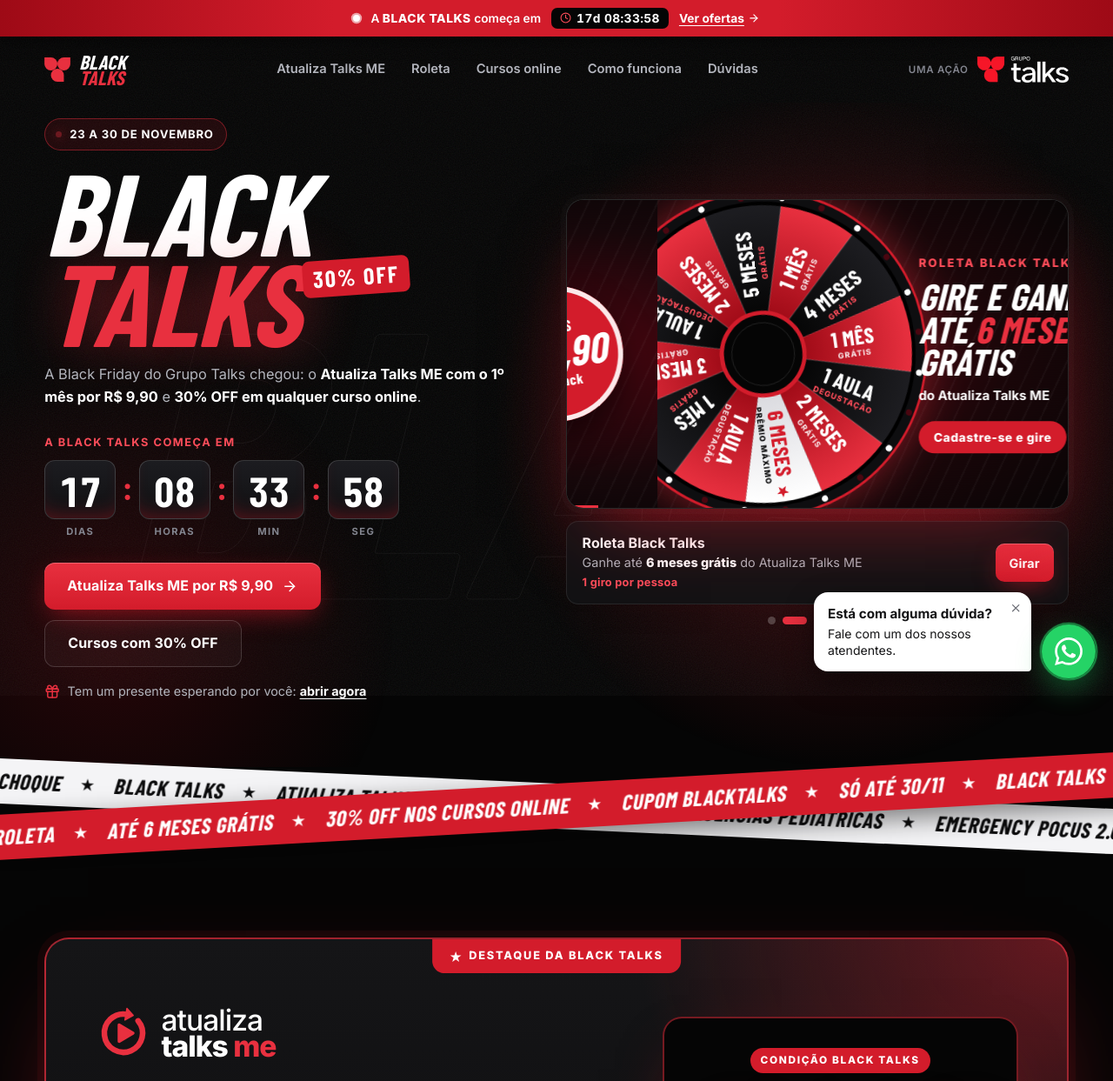
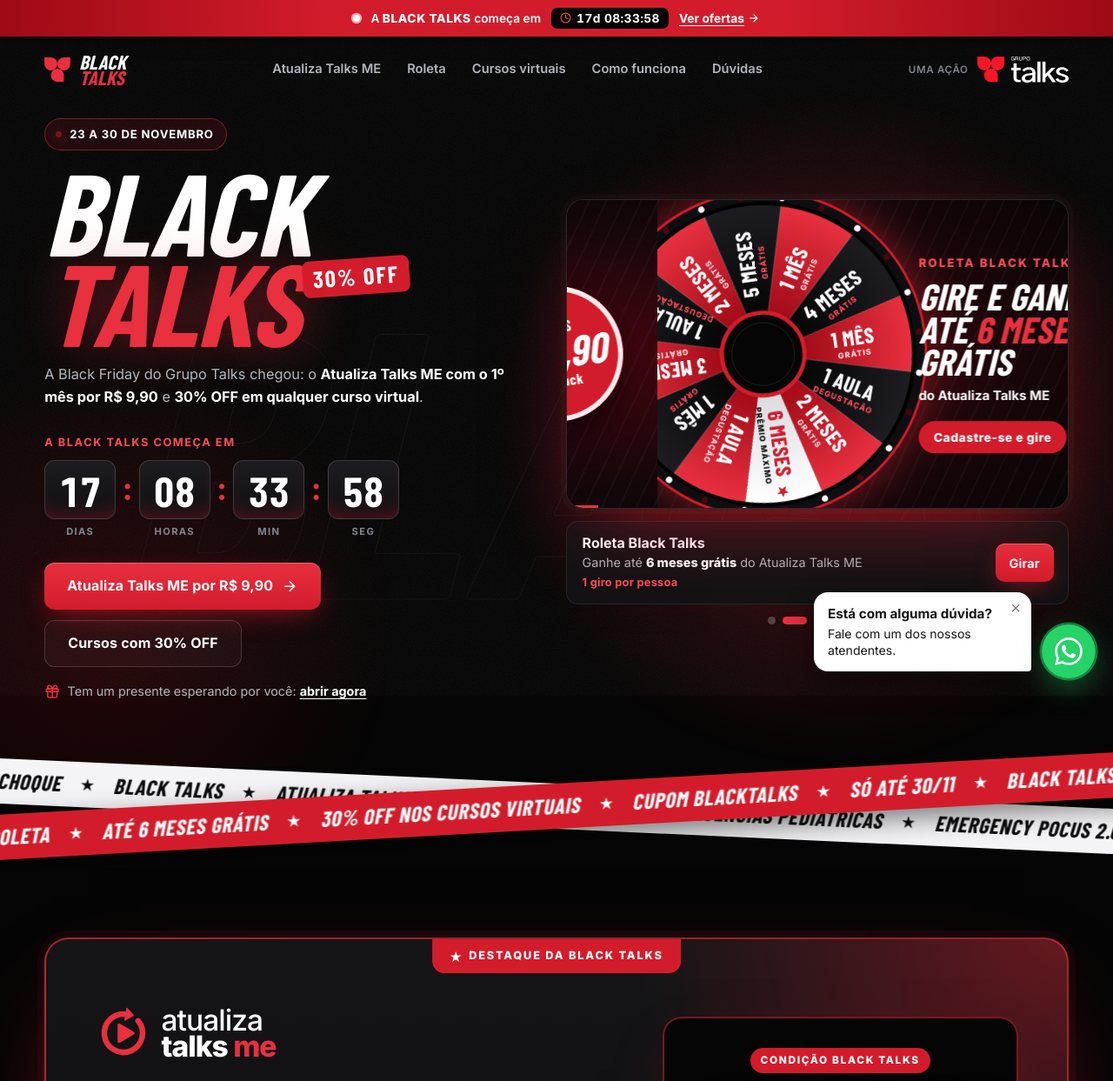
Before and after one commit to gtalksmkt/black-talks-2027, a plain HTML site: page index.html in a window 1280 px wide. Shown: the top 1243 px of the page at 87% size. Drawn offline with nearby package versions, Linux system fonts and the light colour scheme; a web font is replaced by a local one.

Commit message:
Troca "cursos online" por "cursos virtuais"
Na landing, no README e na imagem de compartilhamento.

Co-Authored-By: Claude Opus 5.5 <noreply@anthropic.com>

```diff
--- a/index.html
+++ b/index.html
@@ -4,12 +4,12 @@
 <meta charset="UTF-8" />
 <meta name="viewport" content="width=device-width, initial-scale=1.0, viewport-fit=cover" />
 <title>Black Talks | A Black Friday do Grupo Talks · Atualiza Talks ME por R$ 9,90</title>
-<meta name="description" content="Black Talks, a Black Friday do Grupo Talks: de 23 a 30 de novembro, o Atualiza Talks ME com o 1º mês por R$ 9,90 e 30% OFF em qualquer curso online com o cupom BLACKTALKS." />
+<meta name="description" content="Black Talks, a Black Friday do Grupo Talks: de 23 a 30 de novembro, o Atualiza Talks ME com o 1º mês por R$ 9,90 e 30% OFF em qualquer curso virtual com o cupom BLACKTALKS." />
 <!-- Enquanto a página estiver em revisão, fica fora do Google. Tirar esta linha quando for ao ar. -->
 <meta name="robots" content="noindex, nofollow" />
 <meta name="theme-color" content="#050505" />
 <meta property="og:title" content="Black Talks · A Black Friday do Grupo Talks" />
-<meta property="og:description" content="Atualiza Talks ME com o 1º mês por R$ 9,90 e 30% OFF em qualquer curso online. Só de 23 a 30 de novembro." />
+<meta property="og:description" content="Atualiza Talks ME com o 1º mês por R$ 9,90 e 30% OFF em qualquer curso virtual. Só de 23 a 30 de novembro." />
 <meta property="og:type" content="website" />
 <meta property="og:image" content="https://gtalksmkt.github.io/black-talks-2027/img/og-black-talks.jpg" />
 <meta property="og:image:width" content="1200" />
@@ -564,7 +564,7 @@ h2{font-family:var(--display);font-weight:900;font-style:italic;text-transform:u
 <div class="bar" id="bar" role="region" aria-label="Prazo da Black Talks">
   <span class="bar-dot" aria-hidden="true"></span>
   <span data-show="live">
-    <span class="l"><b>BLACK TALKS</b> · Atualiza Talks ME por R$ 9,90 e 30% OFF nos cursos online · termina em</span>
+    <span class="l"><b>BLACK TALKS</b> · Atualiza Talks ME por R$ 9,90 e 30% OFF nos cursos virtuais · termina em</span>
     <span class="s"><b>BLACK TALKS</b> · termina em</span>
   </span>
   <span data-show="pre">
@@ -587,7 +587,7 @@ h2{font-family:var(--display);font-weight:900;font-style:italic;text-transform:u
     <nav class="nav" aria-label="Seções">
       <a href="#atualiza">Atualiza Talks ME</a>
       <a href="#roleta" data-show="live pre">Roleta</a>
-      <a href="#cursos">Cursos online</a>
+      <a href="#cursos">Cursos virtuais</a>
       <a href="#como">Como funciona</a>
       <a href="#duvidas">Dúvidas</a>
     </nav>
@@ -606,7 +606,7 @@ h2{font-family:var(--display);font-weight:900;font-style:italic;text-transform:u
     <div class="hero-a">
       <span class="chip"><span class="dot"></span>23 a 30 de novembro</span>
       <h1 class="hero-t"><span class="l1">Black</span><span class="l2">Talks<small>30% OFF</small></span></h1>
-      <p class="hero-lead">A Black Friday do Grupo Talks chegou: o <b>Atualiza Talks ME com o 1º mês por R$ 9,90</b> e <b>30% OFF em qualquer curso online</b>.</p>
+      <p class="hero-lead">A Black Friday do Grupo Talks chegou: o <b>Atualiza Talks ME com o 1º mês por R$ 9,90</b> e <b>30% OFF em qualquer curso virtual</b>.</p>
     </div>
 
     <div class="hero-car">
@@ -709,12 +709,12 @@ h2{font-family:var(--display);font-weight:900;font-style:italic;text-transform:u
   </div>
 </section>
 
-<!-- ===== Cursos online ===== -->
+<!-- ===== Cursos virtuais ===== -->
 <section class="sec" id="cursos">
   <div class="wrap">
     <div class="sec-h rv">
-      <span class="eyebrow">Cursos online</span>
-      <h2>30% OFF em <span class="red">qualquer</span> curso online</h2>
+      <span class="eyebrow">Cursos virtuais</span>
+      <h2>30% OFF em <span class="red">qualquer</span> curso virtual</h2>
       <p>Escolha o seu, clique em garantir e use o cupom <span class="cup-inline">BLACKTALKS</span> no checkout. O desconto aparece na hora.</p>
     </div>
     <div class="grid" id="grid"></div>
@@ -732,12 +732,12 @@ h2{font-family:var(--display);font-weight:900;font-style:italic;text-transform:u
       <div class="step rv">
         <span class="step-ic"><svg class="i"><use href="#i-gift"/></svg></span>
         <h3>Abra seu presente</h3>
-        <p>Toque na caixinha e libere 30% OFF para usar em qualquer curso online.</p>
+        <p>Toque na caixinha e libere 30% OFF para usar em qualquer curso virtual.</p>
       </div>
       <div class="step rv">
         <span class="step-ic"><svg class="i"><use href="#i-cart"/></svg></span>
         <h3>Escolha o curso</h3>
-        <p>Pediatria, Choque, POCUS Cardio ou POCUS 2.0: todos os cursos online entram na Black.</p>
+        <p>Pediatria, Choque, POCUS Cardio ou POCUS 2.0: todos os cursos virtuais entram na Black.</p>
       </div>
       <div class="step rv">
         <span class="step-ic"><svg class="i"><use href="#i-tag"/></svg></span>
@@ -765,7 +765,7 @@ h2{font-family:var(--display);font-weight:900;font-style:italic;text-transform:u
       </details>
       <details>
         <summary>Quais cursos entram na Black?<svg class="i"><use href="#i-plus"/></svg></summary>
-        <div class="a"><p>O Atualiza Talks ME, com o 1º mês por R$ 9,90, e os cursos online do Grupo Talks: <span id="faqCursos">Emergências Pediátricas, Choque, Emergency POCUS Cardíaco e Emergency POCUS 2.0</span>, todos com 30% OFF.</p></div>
+        <div class="a"><p>O Atualiza Talks ME, com o 1º mês por R$ 9,90, e os cursos virtuais do Grupo Talks: <span id="faqCursos">Emergências Pediátricas, Choque, Emergency POCUS Cardíaco e Emergency POCUS 2.0</span>, todos com 30% OFF.</p></div>
       </details>
       <details>
         <summary>Como eu uso o cupom?<svg class="i"><use href="#i-plus"/></svg></summary>
@@ -781,7 +781,7 @@ h2{font-family:var(--display);font-weight:900;font-style:italic;text-transform:u
       </details>
       <details>
         <summary>E os outros cursos do Grupo Talks?<svg class="i"><use href="#i-plus"/></svg></summary>
-        <div class="a"><p>A Black Talks é para os cursos online e o Atualiza Talks ME. Se você tem interesse em outro curso, <a href="#" data-wa="duvida">chame a nossa central</a> que a gente te ajuda.</p></div>
+        <div class="a"><p>A Black Talks é para os cursos virtuais e o Atualiza Talks ME. Se você tem interesse em outro curso, <a href="#" data-wa="duvida">chame a nossa central</a> que a gente te ajuda.</p></div>
       </details>
       <details>
         <summary>Tive um problema no checkout. E agora?<svg class="i"><use href="#i-plus"/></svg></summary>
@@ -798,7 +798,7 @@ h2{font-family:var(--display);font-weight:900;font-style:italic;text-transform:u
     <h2 data-show="pre">A Black Talks começa em<br /><span class="final-t" data-timer>00:00:00</span></h2>
     <h2 data-show="fim">A Black Talks terminou</h2>
     <p data-show="live">Depois disso, o cupom BLACKTALKS deixa de valer e os cursos voltam ao preço normal.</p>
-    <p data-show="pre">De 23 a 30 de novembro: 30% OFF em qualquer curso online e o Atualiza Talks ME com o 1º mês por R$ 9,90.</p>
+    <p data-show="pre">De 23 a 30 de novembro: 30% OFF em qualquer curso virtual e o Atualiza Talks ME com o 1º mês por R$ 9,90.</p>
     <p data-show="fim">Obrigado por participar! Fale com a nossa central para conhecer as condições atuais.</p>
     <a class="btn" href="#cursos" data-show="live pre">Quero meu desconto <svg class="i i-arrow"><use href="#i-arrow"/></svg></a>
     <a class="btn" href="#" data-wa="duvida" data-show="fim"><svg class="i"><use href="#i-wa"/></svg>Falar com a central</a>
@@ -873,7 +873,7 @@ h2{font-family:var(--display);font-weight:900;font-style:italic;text-transform:u
     <div class="gm-s2" id="gmS2" hidden>
       <span class="gm-k pop">Parabéns! Você ganhou</span>
       <div class="gm-off pop2"><b>30%</b><span>OFF</span></div>
-      <p class="gm-d pop2">em <b>qualquer curso online</b> do Grupo Talks</p>
+      <p class="gm-d pop2">em <b>qualquer curso virtual</b> do Grupo Talks</p>
       <div class="gm-cup pop3">
         <small>Seu cupom</small>
         <button class="gm-code" type="button" data-copy aria-label="Copiar o cupom BLACKTALKS">BLACKTALKS<svg class="i"><use href="#i-copy"/></svg></button>
@@ -897,7 +897,7 @@ var BLACK = {
   inicio: '2026-11-23T00:00:00-03:00',   // começo da Black (horário de Brasília)
   fim:    '2026-11-30T23:59:59-03:00',   // fim da Black
   cupom: 'BLACKTALKS',
-  desconto: 30,                          // % de desconto do cupom nos cursos online
+  desconto: 30,                          // % de desconto do cupom nos cursos virtuais
   timerHoras: 20,                        // contador de urgência: recomeça a cada 20h para cada visitante
   popupSegundos: 8,                      // tempo na página até o presente aparecer
   parcelas: 6,                           // "em até 6x sem juros"
@@ -908,14 +908,14 @@ var BLACK = {
   }
 };
 
-/* Cursos online: preço cheio (o mesmo do site) e links do checkout */
+/* Cursos virtuais: preço cheio (o mesmo do site) e links do checkout */
 var CURSOS = [
   {
     id: 'pediatria',
     nome: 'Emergências Pediátricas',
     img: 'img/pediatria.webp',
     preco: 899.90,
-    tag: 'Curso online · Pediatria',
+    tag: 'Curso virtual · Pediatria',
     desc: 'Para quem atende criança no plantão e quer conduzir as emergências pediátricas com mais segurança, no seu ritmo.',
     comprar: 'https://emergencytalks.com.br/checkout/?add-to-cart=18527',
     saiba: 'https://emergencytalks.com.br/produto/emergencias-pediatricas/'
@@ -925,7 +925,7 @@ var CURSOS = [
     nome: 'Emergency POCUS 2.0',
     img: 'img/pocus-2-0.webp',
     preco: 899.90,
-    tag: 'Curso online · Ultrassom',
+    tag: 'Curso virtual · Ultrassom',
     desc: 'Do fundamental ao avançado: POCUS pulmonar, cardíaco, na PCR e no trauma, TVP, via aérea, procedimentos guiados e bloqueios.',
     comprar: 'https://emergencytalks.com.br/checkout/?add-to-cart=21908',
     saiba: 'https://emergencytalks.com.br/produto/emergency-pocus-2-0/'
@@ -935,8 +935,8 @@ var CURSOS = [
     nome: 'Emergency POCUS Cardíaco',
     img: 'img/pocus-cardio.webp',
     preco: 899.90,
-    tag: 'Curso online · Ultrassom',
-    desc: 'Ultrassom cardíaco à beira-leito com o Dr. Khalil Feitosa, com a flexibilidade do formato online.',
+    tag: 'Curso virtual · Ultrassom',
+    desc: 'Ultrassom cardíaco à beira-leito com o Dr. Khalil Feitosa, com a flexibilidade do formato virtual.',
     comprar: 'https://emergencytalks.com.br/checkout/?add-to-cart=11069',
     saiba: 'https://emergencytalks.com.br/produto/emergency-pocus-cardiaco-medicos-virtual-perpetuo/'
   },
@@ -945,7 +945,7 @@ var CURSOS = [
     nome: 'Choque',
     img: 'img/choque.webp',
     preco: 599.90,
-    tag: 'Curso online · 20 horas',
+    tag: 'Curso virtual · 20 horas',
     desc: 'Com o Dr. Khalil Feitosa: 14 aulas em 2 módulos sobre o paciente em choque na sala de emergência.',
     comprar: 'https://emergencytalks.com.br/checkout/?add-to-cart=11440',
     saiba: 'https://emergencytalks.com.br/produto/curso-de-choque-online/'
@@ -1034,7 +1034,7 @@ var ATUALIZA = {
     var um = itens.map(function(t){ return '<span>' + t + star + '</span>'; }).join('');
     return um + um + um + um;
   }
-  $('#tape1').innerHTML = fita(['Black Talks', 'Atualiza Talks ME ' + ATUALIZA.preco, 'Gire a roleta', 'Até 6 meses grátis', BLACK.desconto + '% OFF nos cursos online', 'Cupom ' + BLACK.cupom, 'Só até 30/11']);
+  $('#tape1').innerHTML = fita(['Black Talks', 'Atualiza Talks ME ' + ATUALIZA.preco, 'Gire a roleta', 'Até 6 meses grátis', BLACK.desconto + '% OFF nos cursos virtuais', 'Cupom ' + BLACK.cupom, 'Só até 30/11']);
   $('#tape2').innerHTML = fita(['Atualiza Talks ME', '1º mês ' + ATUALIZA.preco, 'Emergências Pediátricas', 'Emergency POCUS 2.0', 'POCUS Cardíaco', 'Choque', 'Black Talks']);
 
   /* ---------- Carrossel ---------- */
```
Also changed, not shown: img/og-black-talks.jpg, 1 other file.
